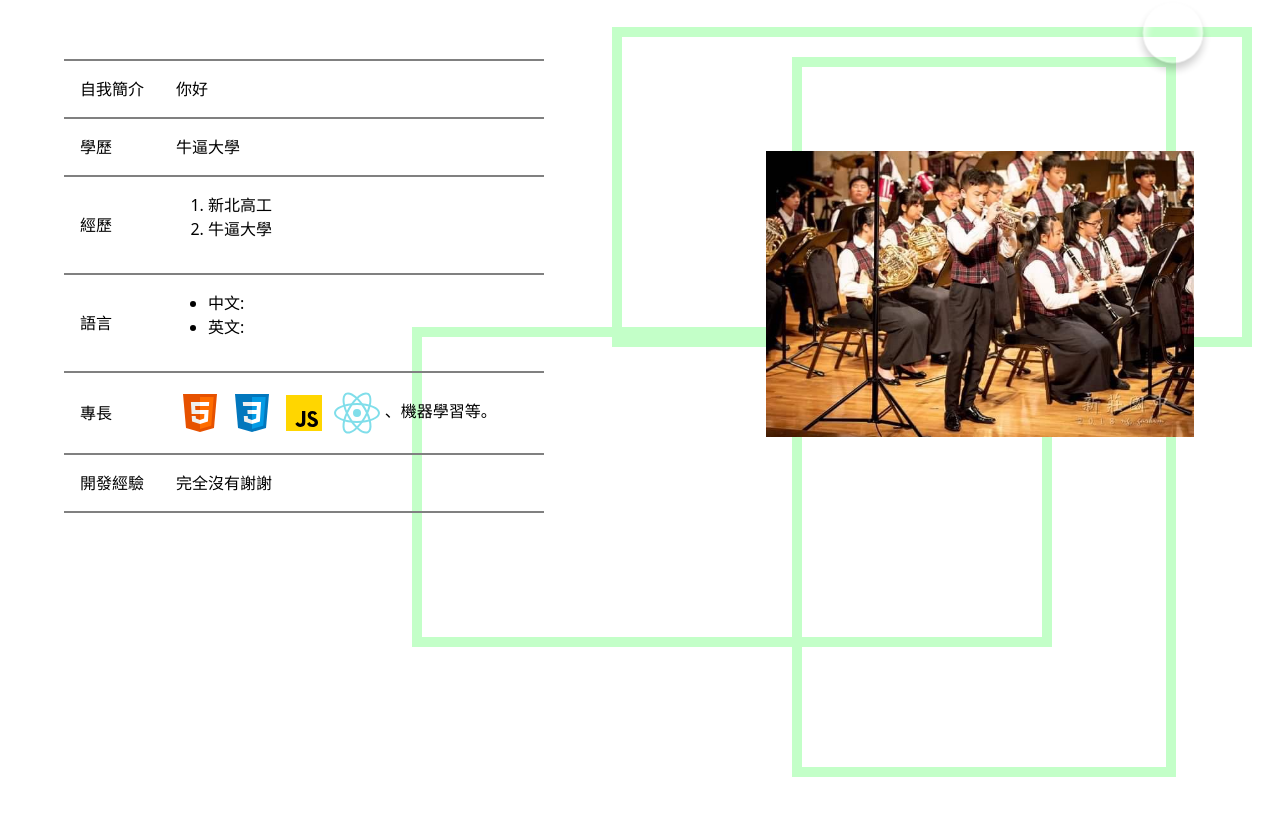
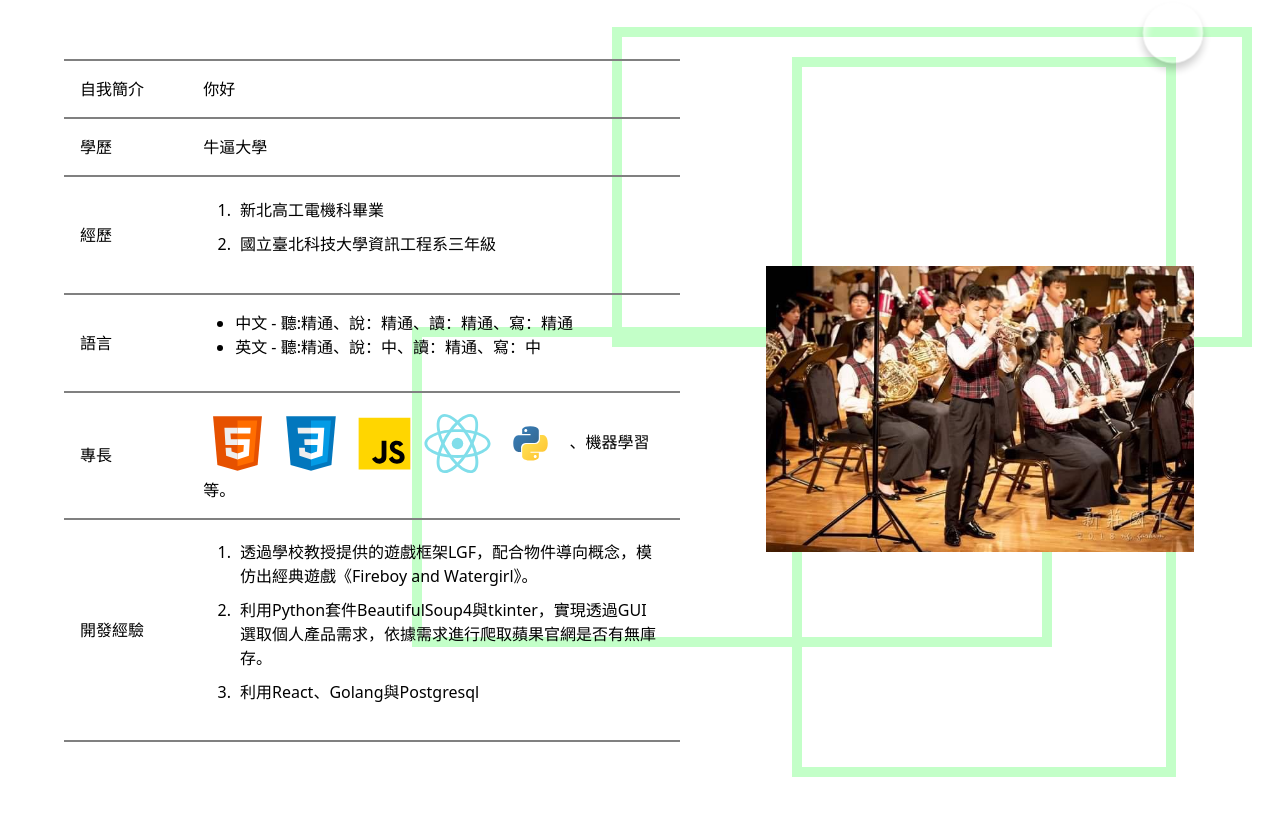
Before and after one commit to BryanJhuo/Portfolio_Website, a plain HTML site: page index.html in a window 1280 px wide. Shown: the part 1195-2011 px from the top of the page. Before the commit the page ends 1972 px from the top, so only its background shows below. Drawn offline with nearby package versions, Linux system fonts and the light colour scheme.

Commit message:
update info

```diff
--- a/index.html
+++ b/index.html
@@ -18,7 +18,9 @@
       <ul>
         <li><a href="#">關於 Bryan</a></li>
         <li><a href="#">聯絡方式</a></li>
-        <li><a target="_blank" href="#">Github</a></li>
+        <li>
+          <a target="_blank" href="https://github.com/BryanJhuo">Github</a>
+        </li>
       </ul>
     </nav>
     <main>
@@ -117,8 +119,8 @@
               <td>經歷</td>
               <td>
                 <ol>
-                  <li>新北高工</li>
-                  <li>牛逼大學</li>
+                  <li>新北高工電機科畢業</li>
+                  <li>國立臺北科技大學資訊工程系三年級</li>
                 </ol>
               </td>
             </tr>
@@ -126,24 +128,56 @@
               <td>語言</td>
               <td>
                 <ul>
-                  <li>中文:</li>
-                  <li>英文:</li>
+                  <li>中文 - 聽:精通、說：精通、讀：精通、寫：精通</li>
+                  <li>英文 - 聽:精通、說：中、讀：精通、寫：中</li>
                 </ul>
               </td>
             </tr>
             <tr>
               <td>專長</td>
               <td>
-                <img src="./icons/icons8-html-5.svg" alt="HTML5" />
-                <img src="./icons/icons8-css3.svg" alt="CSS" />
-                <img src="./icons/icons8-javascript.svg" alt="JavaScript" />
-                <img src="./icons/icons8-react-native.svg" alt="React" />
+                <img
+                  style="width: 15%"
+                  src="./icons/icons8-html-5.svg"
+                  alt="HTML5"
+                />
+                <img
+                  style="width: 15%"
+                  src="./icons/icons8-css3.svg"
+                  alt="CSS"
+                />
+                <img
+                  style="width: 15%"
+                  src="./icons/icons8-javascript.svg"
+                  alt="JavaScript"
+                />
+                <img
+                  style="width: 15%"
+                  src="./icons/icons8-react-native.svg"
+                  alt="React"
+                />
+                <img
+                  style="width: 15%"
+                  src="./icons/icon-python.svg"
+                  alt="Python"
+                />
                 、機器學習等。
               </td>
             </tr>
             <tr>
               <td>開發經驗</td>
-              <td>完全沒有謝謝</td>
+              <td>
+                <ol>
+                  <li>
+                    透過學校教授提供的遊戲框架LGF，配合物件導向概念，模仿出經典遊戲《Fireboy
+                    and Watergirl》。
+                  </li>
+                  <li>
+                    利用Python套件BeautifulSoup4與tkinter，實現透過GUI選取個人產品需求，依據需求進行爬取蘋果官網是否有無庫存。
+                  </li>
+                  <li>利用React、Golang與Postgresql</li>
+                </ol>
+              </td>
             </tr>
           </table>
         </section>
--- a/style/style.scss
+++ b/style/style.scss
@@ -119,6 +119,11 @@ body {
             }
             td {
               padding: 1rem;
+              ol {
+                li {
+                  padding: 0.3rem;
+                }
+              }
             }
           }
         }
```
Also changed, not shown: icons/icon-python.svg (added), style/style.css, 3 other files.
